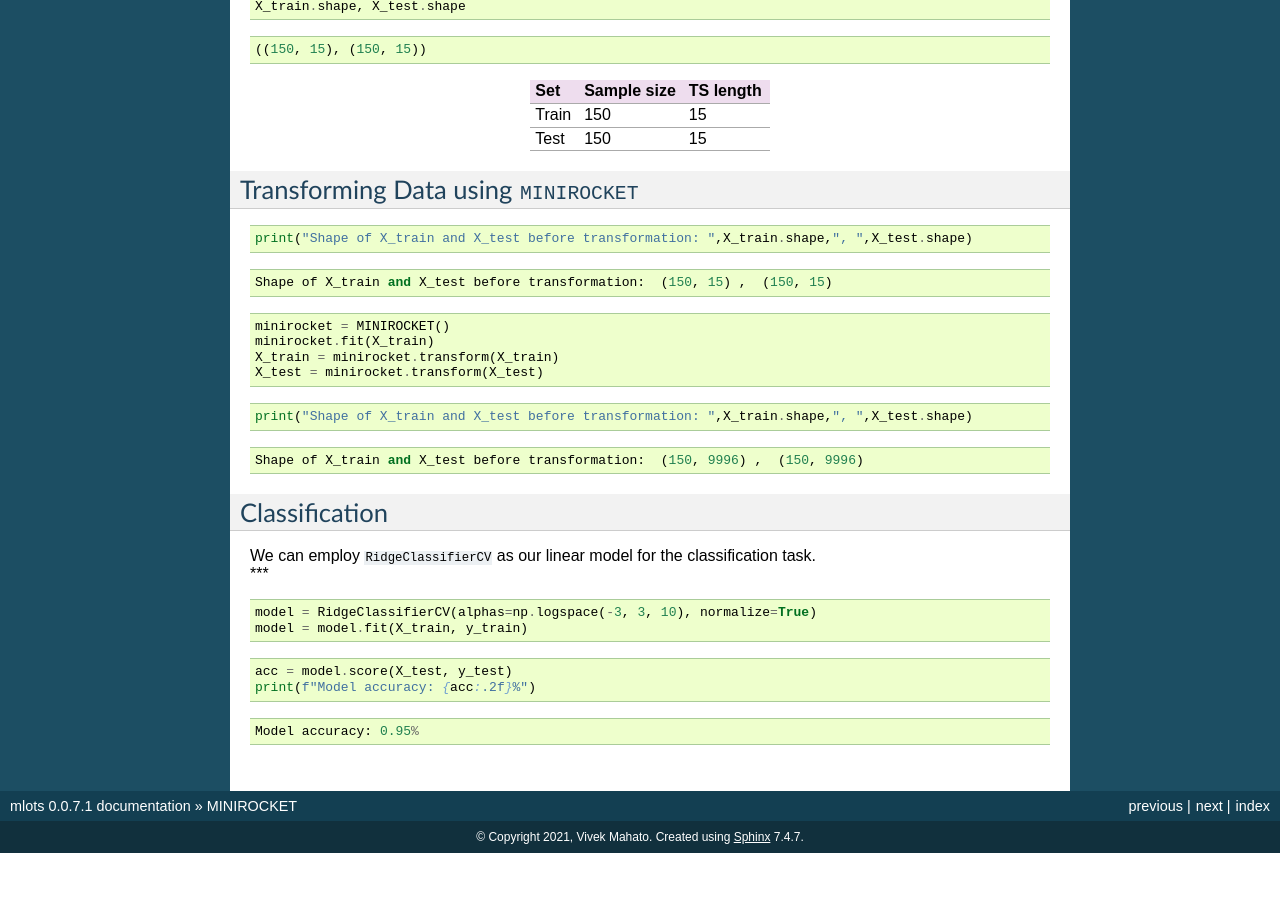
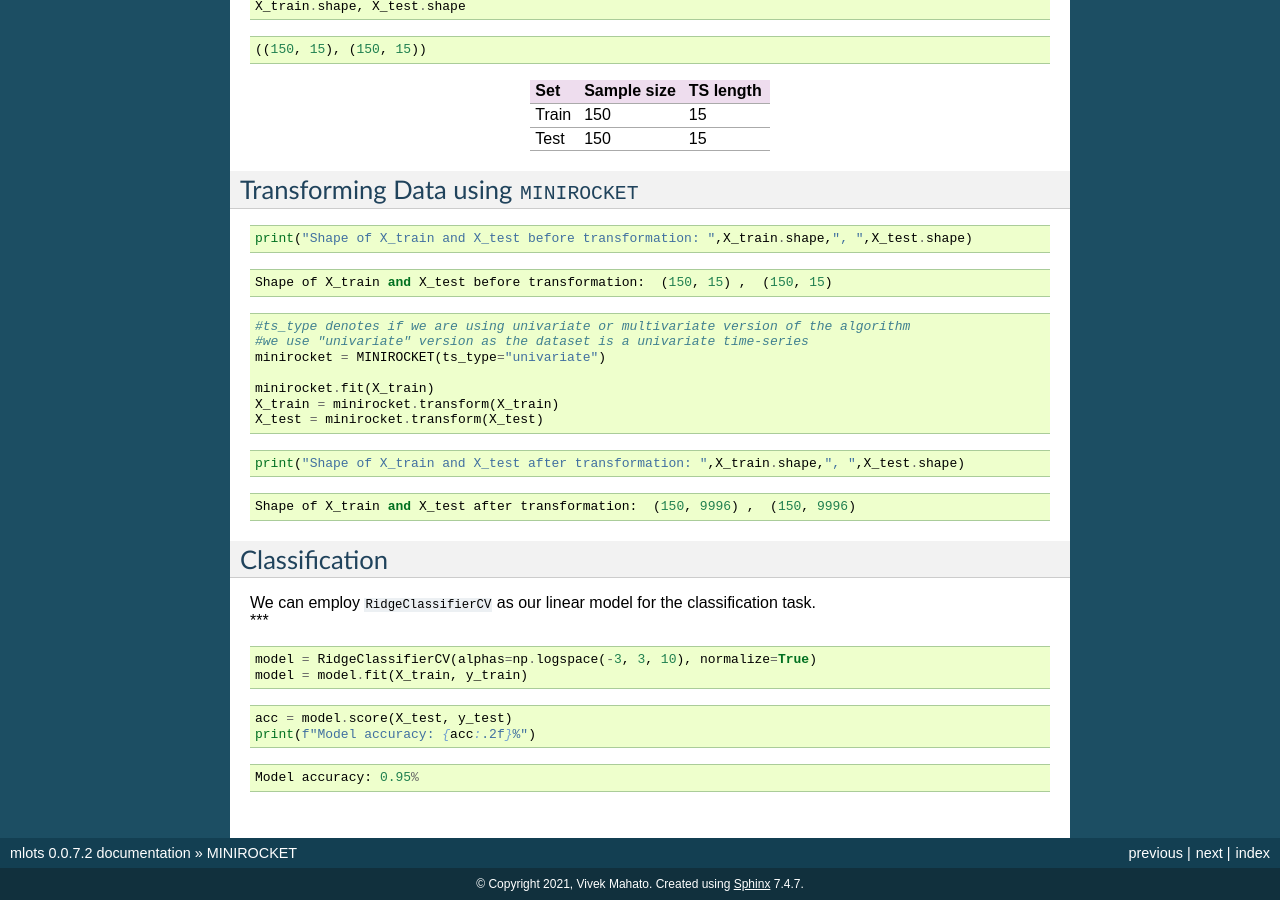
Before and after one commit to vivekmahato/mlots, a Sphinx documentation site: the page built from docs/source/MINIROCKET_Demo/MINIROCKET_Demo.rst, in a window 1280 px wide and 900 px high, scrolled down 709 px. Built offline with Sphinx 7.4.7, drawn with Linux system fonts in a browser that asks for light colours; before the commit the page ends 1562 px from its top, so only the background shows below that; some of the changed text lies outside the part shown.

Commit message:
updating docs

```diff
--- a/docs/conf.py
+++ b/docs/conf.py
@@ -22,7 +22,7 @@ copyright = '2021, Vivek Mahato'
 author = 'Vivek Mahato'
 
 # The full version, including alpha/beta/rc tags
-release = '0.0.7.1'
+release = '0.0.7.2'
 
 # -- General configuration ---------------------------------------------------
 
--- a/docs/source/MINIROCKET_Demo/MINIROCKET_Demo.rst
+++ b/docs/source/MINIROCKET_Demo/MINIROCKET_Demo.rst
@@ -76,19 +76,22 @@ Transforming Data using ``MINIROCKET``
 
 .. code:: ipython3
 
-    minirocket = MINIROCKET()
+    #ts_type denotes if we are using univariate or multivariate version of the algorithm
+    #we use "univariate" version as the dataset is a univariate time-series
+    minirocket = MINIROCKET(ts_type="univariate")
+
     minirocket.fit(X_train)
     X_train = minirocket.transform(X_train)
     X_test = minirocket.transform(X_test)
 
 .. code:: ipython3
 
-    print("Shape of X_train and X_test before transformation: ",X_train.shape,", ",X_test.shape)
+    print("Shape of X_train and X_test after transformation: ",X_train.shape,", ",X_test.shape)
 
 
 .. parsed-literal::
 
-    Shape of X_train and X_test before transformation:  (150, 9996) ,  (150, 9996)
+    Shape of X_train and X_test after transformation:  (150, 9996) ,  (150, 9996)
 
 
 Classification
--- a/setup.py
+++ b/setup.py
@@ -10,7 +10,7 @@ with open(os.path.join(ROOT, 'README.md'), encoding="utf-8") as f:
 setuptools.setup(
     name='mlots',
     packages=setuptools.find_packages(exclude=["setup.py"]),
-    version='0.0.7.1',
+    version='0.0.7.2',
     author="Vivek Mahato",
     author_email="vivek.mahato@ucdconnect.ie",
     description="Machine Learning Over Time-Series: A toolkit for time-series analysis",
```
Also changed, not shown: 2 other files.
